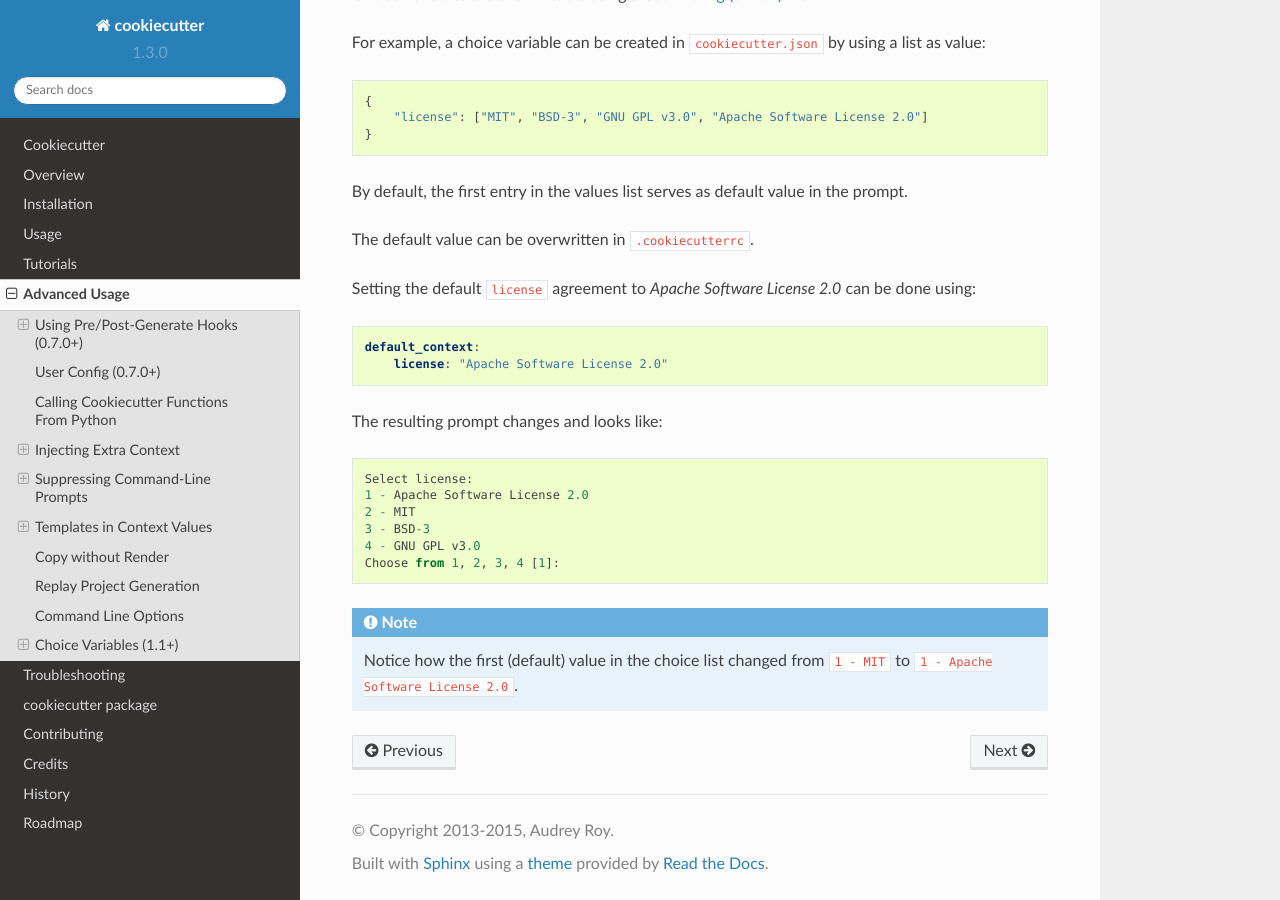
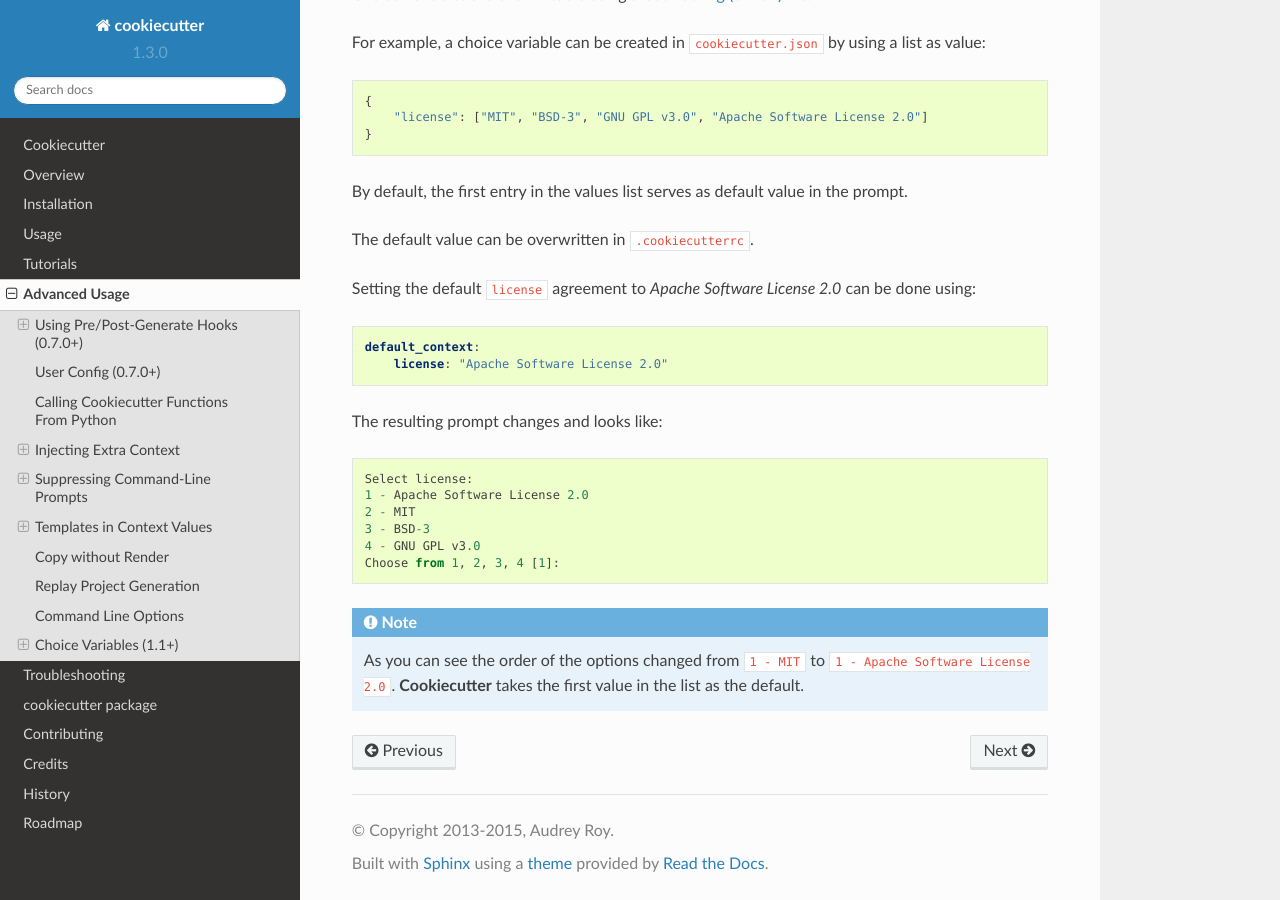
Before and after one commit to c-allen-tech/cookie, a Sphinx documentation site: the page built from docs/advanced_usage.rst, in a window 1280 px wide and 900 px high, scrolled down 7343 px. Built offline with Sphinx 7.4.7 and the Read the Docs theme 2.0.0, drawn with Linux system fonts in a browser that asks for light colours; formulas are drawn with MathJax 3.

Commit message:
increase readability of notice box

```diff
--- a/docs/advanced_usage.rst
+++ b/docs/advanced_usage.rst
@@ -370,4 +370,4 @@ The resulting prompt changes and looks like::
   Choose from 1, 2, 3, 4 [1]:
 
 .. note::
-   Notice how the first (default) value in the choice list changed from ``1 - MIT`` to ``1 - Apache Software License 2.0``.
+   As you can see the order of the options changed from ``1 - MIT`` to ``1 - Apache Software License 2.0``. **Cookiecutter** takes the first value in the list as the default.
```
